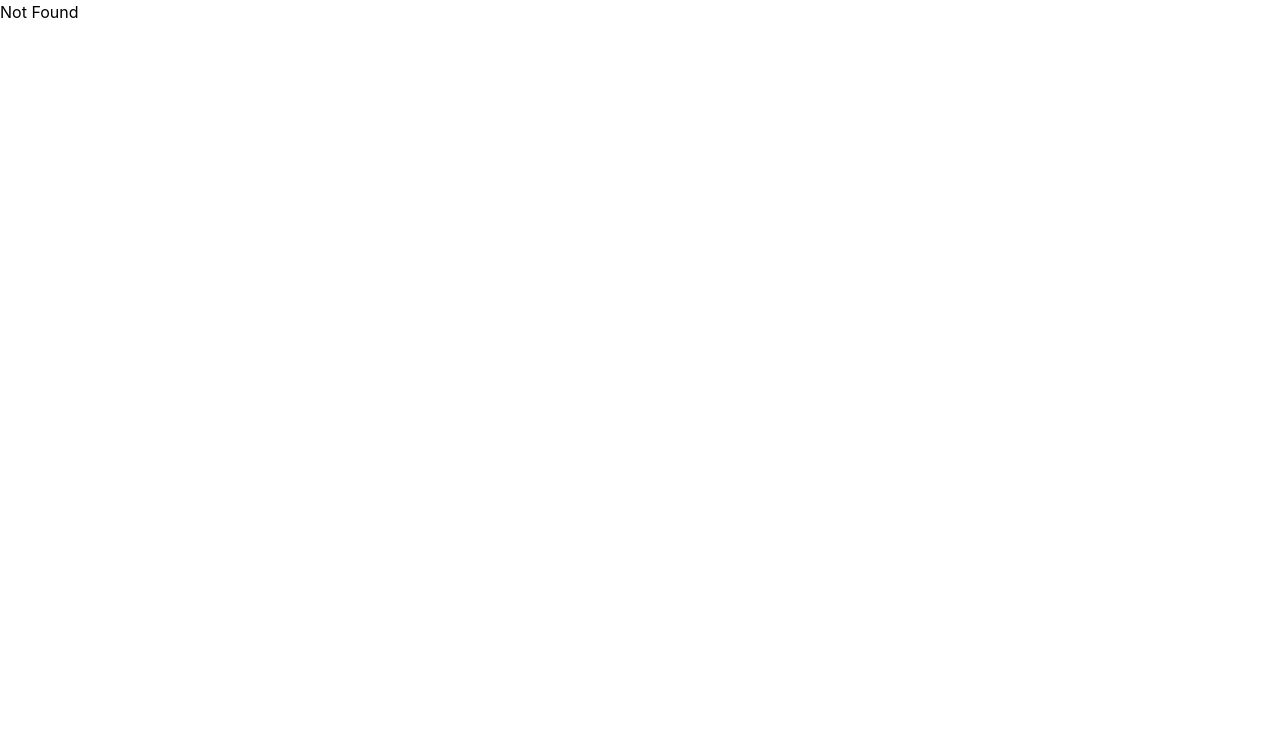
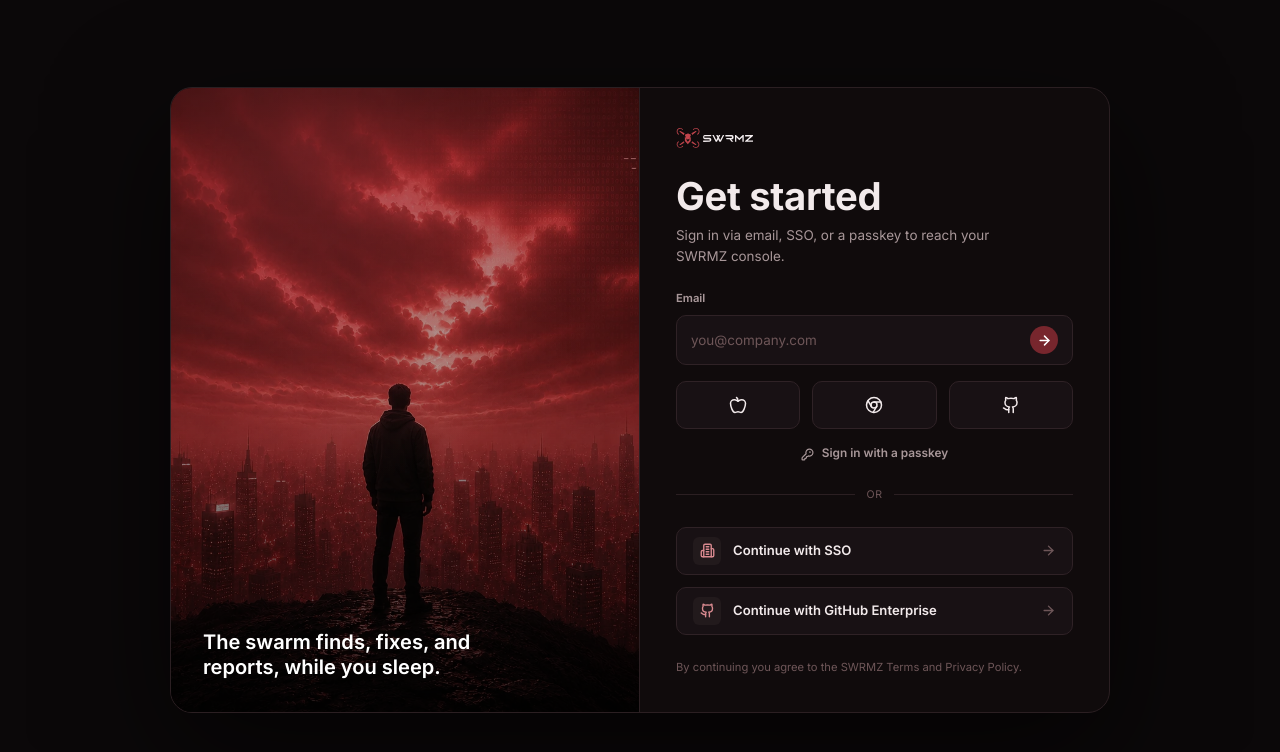
Before and after one commit to YUST777/swrmz, a React (Vite) app: page /login in a window 1280 px wide. Shown: the top 752 px of the page. Built offline with nearby package versions, Linux system fonts and the light colour scheme.

Commit message:
Add /login page with split layout and background image

```diff
--- /dev/null
+++ b/src/LoginPage.tsx
@@ -0,0 +1,130 @@
+import { useState } from 'react';
+import { Apple, ArrowRight, Building2, Chrome, Github, KeyRound } from 'lucide-react';
+import { BrandMark } from './components/BrandMark';
+
+const socials = [
+  { label: 'Apple', Icon: Apple },
+  { label: 'Google', Icon: Chrome },
+  { label: 'GitHub', Icon: Github },
+];
+
+export function LoginPage() {
+  const [email, setEmail] = useState('');
+
+  return (
+    <main className="grid min-h-[100svh] place-items-center bg-[#0b0809] p-4 font-['Inter',system-ui,sans-serif] text-[#f2eaeb] sm:p-8">
+      <div className="grid w-full max-w-[940px] grid-cols-2 overflow-hidden rounded-[22px] border border-[#2b1f22] bg-[#100b0c] shadow-[0_40px_120px_rgba(0,0,0,0.6)] max-[820px]:grid-cols-1">
+        {/* left — brand image */}
+        <div className="relative min-h-[560px] overflow-hidden border-r border-[#2b1f22] max-[820px]:hidden">
+          <div
+            className="absolute inset-0 bg-[url('/background.webp')] bg-cover bg-center"
+            aria-hidden="true"
+          />
+          <div
+            className="absolute inset-0 bg-[linear-gradient(180deg,rgba(94,29,35,0.45)_0%,rgba(12,8,9,0.35)_50%,rgba(12,8,9,0.85)_100%)] mix-blend-multiply"
+            aria-hidden="true"
+          />
+          <div className="absolute inset-0 bg-[radial-gradient(120%_90%_at_30%_10%,rgba(192,68,76,0.3),transparent_60%)]" aria-hidden="true" />
+          <div className="absolute bottom-0 left-0 right-0 p-8">
+            <p className="max-w-[300px] text-[1.25rem] font-[620] leading-[1.25] text-white">
+              The swarm finds, fixes, and reports, while you sleep.
+            </p>
+          </div>
+        </div>
+
+        {/* right — form */}
+        <div className="flex flex-col gap-6 p-9 max-[820px]:p-7">
+          <BrandMark />
+
+          <div className="flex flex-col gap-2">
+            <h1 className="text-[2.4rem] font-[680] leading-[1.05] tracking-[-0.01em] text-[#f2eaeb] max-[640px]:text-[2rem]">
+              Get started
+            </h1>
+            <p className="max-w-[320px] text-[0.84rem] leading-[1.55] text-[#a89799]">
+              Sign in via email, SSO, or a passkey to reach your SWRMZ console.
+            </p>
+          </div>
+
+          <form
+            className="flex flex-col gap-4"
+            onSubmit={(e) => e.preventDefault()}
+          >
+            <label className="flex flex-col gap-2">
+              <span className="text-[0.7rem] font-[640] text-[#a89799]">Email</span>
+              <div className="flex items-center gap-2 rounded-[10px] border border-[#2f2226] bg-[#181114] px-3.5 transition-colors focus-within:border-[#8a2c34]">
+                <input
+                  type="email"
+                  value={email}
+                  onChange={(e) => setEmail(e.target.value)}
+                  placeholder="you@company.com"
+                  className="min-h-12 flex-1 bg-transparent text-[0.84rem] text-[#f2eaeb] outline-none placeholder:text-[#6e5658]"
+                />
+                <button
+                  type="submit"
+                  aria-label="Continue with email"
+                  className="grid size-7 shrink-0 cursor-pointer place-items-center rounded-full bg-[#77262d] text-white transition-colors hover:bg-[#8a2c34]"
+                >
+                  <ArrowRight size={15} strokeWidth={2.4} />
+                </button>
+              </div>
+            </label>
+
+            <div className="grid grid-cols-3 gap-3">
+              {socials.map(({ label, Icon }) => (
+                <button
+                  key={label}
+                  type="button"
+                  aria-label={`Sign in with ${label}`}
+                  className="grid min-h-12 cursor-pointer place-items-center rounded-[10px] border border-[#2f2226] bg-[#181114] text-[#f2eaeb] transition-colors hover:border-[#5e3a3e] hover:bg-[#1d1518]"
+                >
+                  <Icon size={18} strokeWidth={2} />
+                </button>
+              ))}
+            </div>
+
+            <button
+              type="button"
+              className="mx-auto flex items-center gap-2 text-[0.74rem] font-[600] text-[#a89799] transition-colors hover:text-[#f2eaeb]"
+            >
+              <KeyRound size={13} strokeWidth={2.2} />
+              Sign in with a passkey
+            </button>
+          </form>
+
+          <div className="flex items-center gap-3 text-[0.66rem] uppercase tracking-wider text-[#6e5658]">
+            <span className="h-px flex-1 bg-[#2b1f22]" />
+            or
+            <span className="h-px flex-1 bg-[#2b1f22]" />
+          </div>
+
+          <div className="flex flex-col gap-3">
+            <button
+              type="button"
+              className="flex min-h-12 cursor-pointer items-center gap-3 rounded-[10px] border border-[#2f2226] bg-[#181114] px-4 text-left text-[0.82rem] font-[600] text-[#f2eaeb] transition-colors hover:border-[#5e3a3e] hover:bg-[#1d1518]"
+            >
+              <span className="grid size-7 place-items-center rounded-md bg-[#221a1c] text-[#d98a90]">
+                <Building2 size={15} strokeWidth={2.2} />
+              </span>
+              Continue with SSO
+              <ArrowRight size={15} strokeWidth={2.2} className="ml-auto text-[#6e5658]" />
+            </button>
+            <button
+              type="button"
+              className="flex min-h-12 cursor-pointer items-center gap-3 rounded-[10px] border border-[#2f2226] bg-[#181114] px-4 text-left text-[0.82rem] font-[600] text-[#f2eaeb] transition-colors hover:border-[#5e3a3e] hover:bg-[#1d1518]"
+            >
+              <span className="grid size-7 place-items-center rounded-md bg-[#221a1c] text-[#d98a90]">
+                <Github size={15} strokeWidth={2.2} />
+              </span>
+              Continue with GitHub Enterprise
+              <ArrowRight size={15} strokeWidth={2.2} className="ml-auto text-[#6e5658]" />
+            </button>
+          </div>
+
+          <p className="mt-auto text-[0.7rem] leading-[1.5] text-[#6e5658]">
+            By continuing you agree to the SWRMZ Terms and Privacy Policy.
+          </p>
+        </div>
+      </div>
+    </main>
+  );
+}
--- a/src/main.tsx
+++ b/src/main.tsx
@@ -7,6 +7,7 @@ import {
   RouterProvider,
 } from '@tanstack/react-router';
 import { LandingPage } from './LandingPage';
+import { LoginPage } from './LoginPage';
 import './styles.css';
 
 const rootRoute = createRootRoute();
@@ -17,7 +18,13 @@ const indexRoute = createRoute({
   component: LandingPage,
 });
 
-const routeTree = rootRoute.addChildren([indexRoute]);
+const loginRoute = createRoute({
+  getParentRoute: () => rootRoute,
+  path: '/login',
+  component: LoginPage,
+});
+
+const routeTree = rootRoute.addChildren([indexRoute, loginRoute]);
 
 const router = createRouter({ routeTree });
 
```
